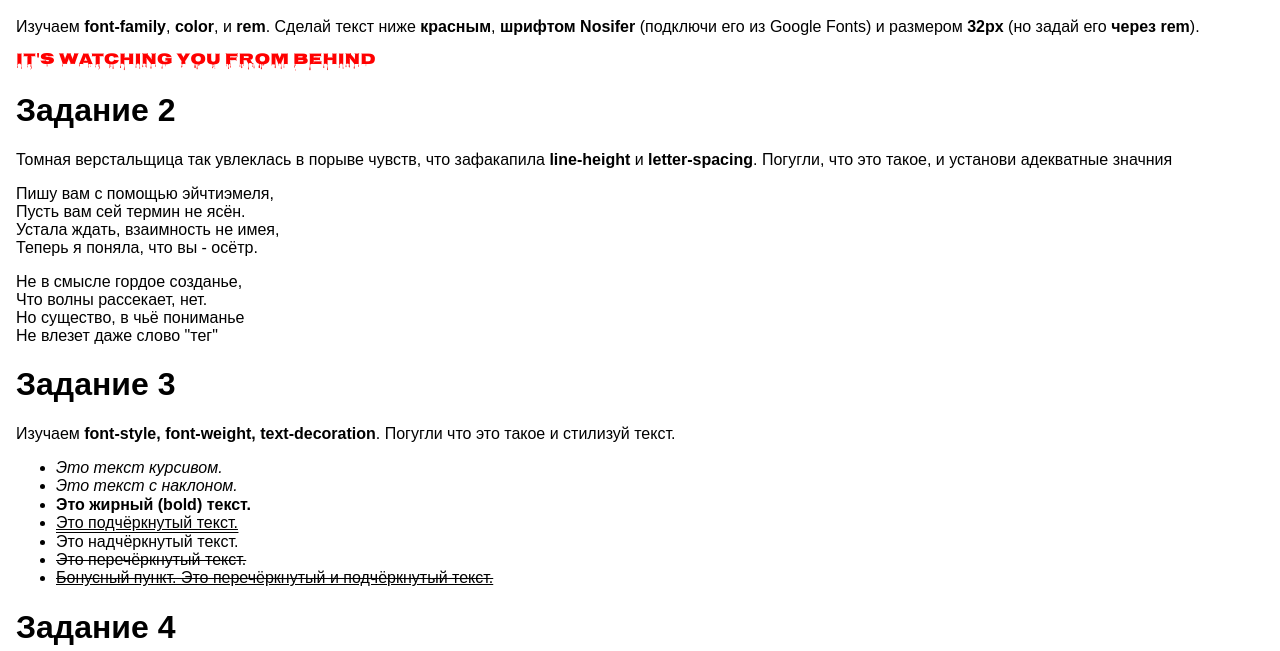
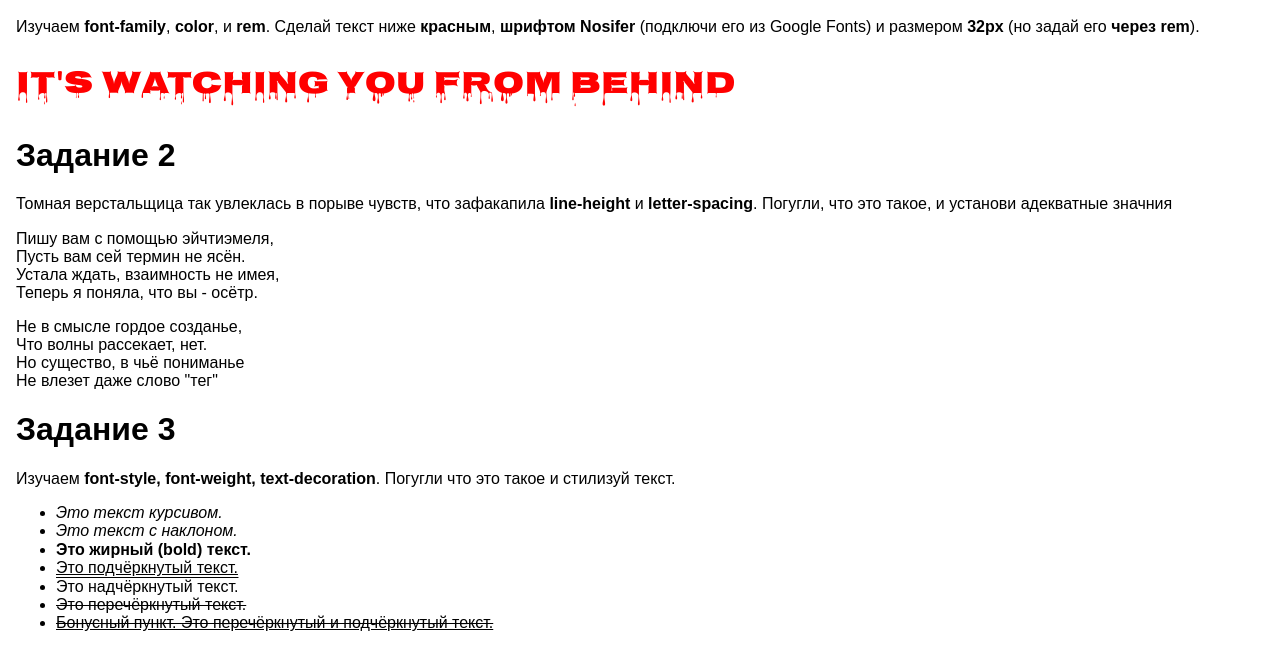
Before and after one commit to leralins/homework_3, a plain HTML site: page homework_4/index.html in a window 1280 px wide. Shown: the part 144-795 px from the top of the page. Drawn offline with nearby package versions, Linux system fonts and the light colour scheme.

Commit message:
Update style.css

```diff
--- a/homework_4/style.css
+++ b/homework_4/style.css
@@ -2,7 +2,7 @@
 .task1__scary-text {
   color: red;
   font-family: Nosifer;
-  font-size: 2 rem;
+  font-size: 2rem;
 }
 
 /* Задание 2 */
```
